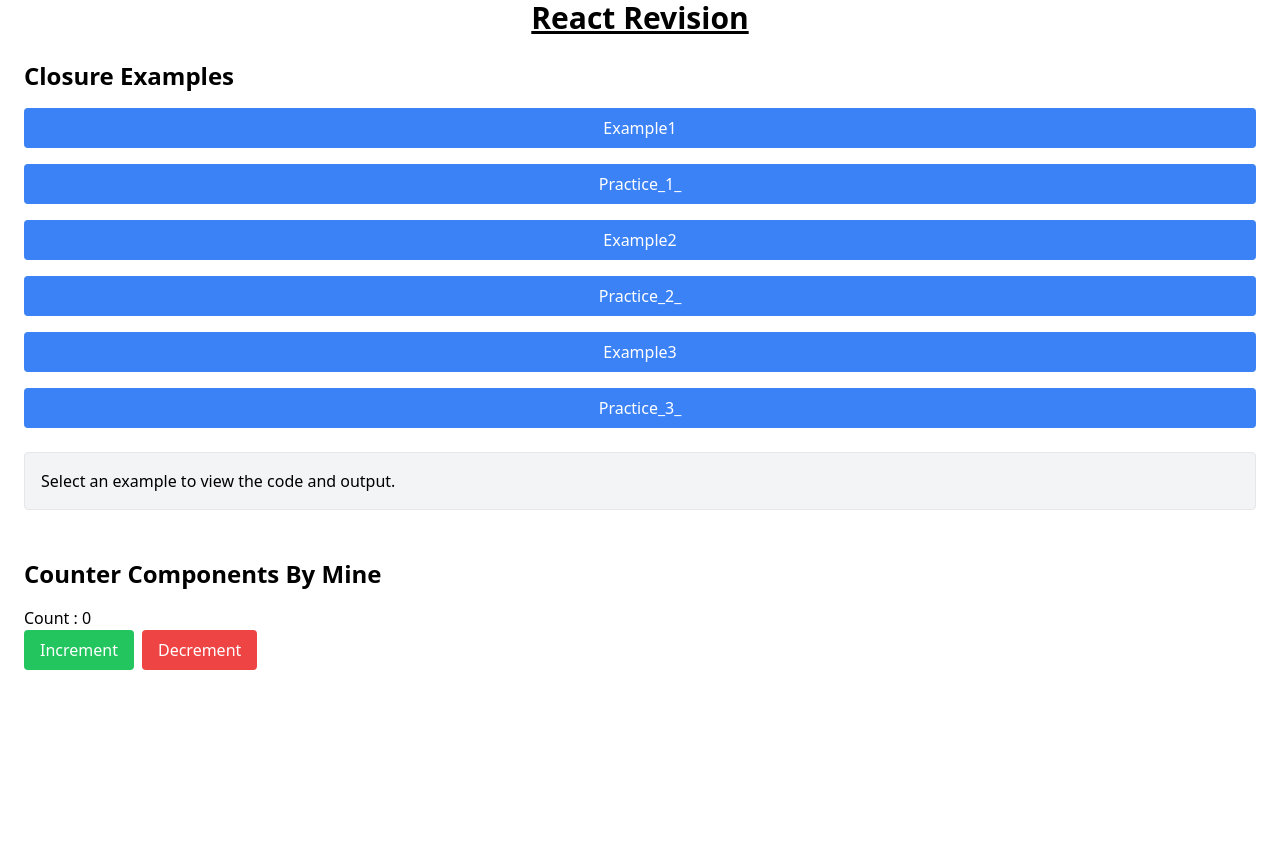
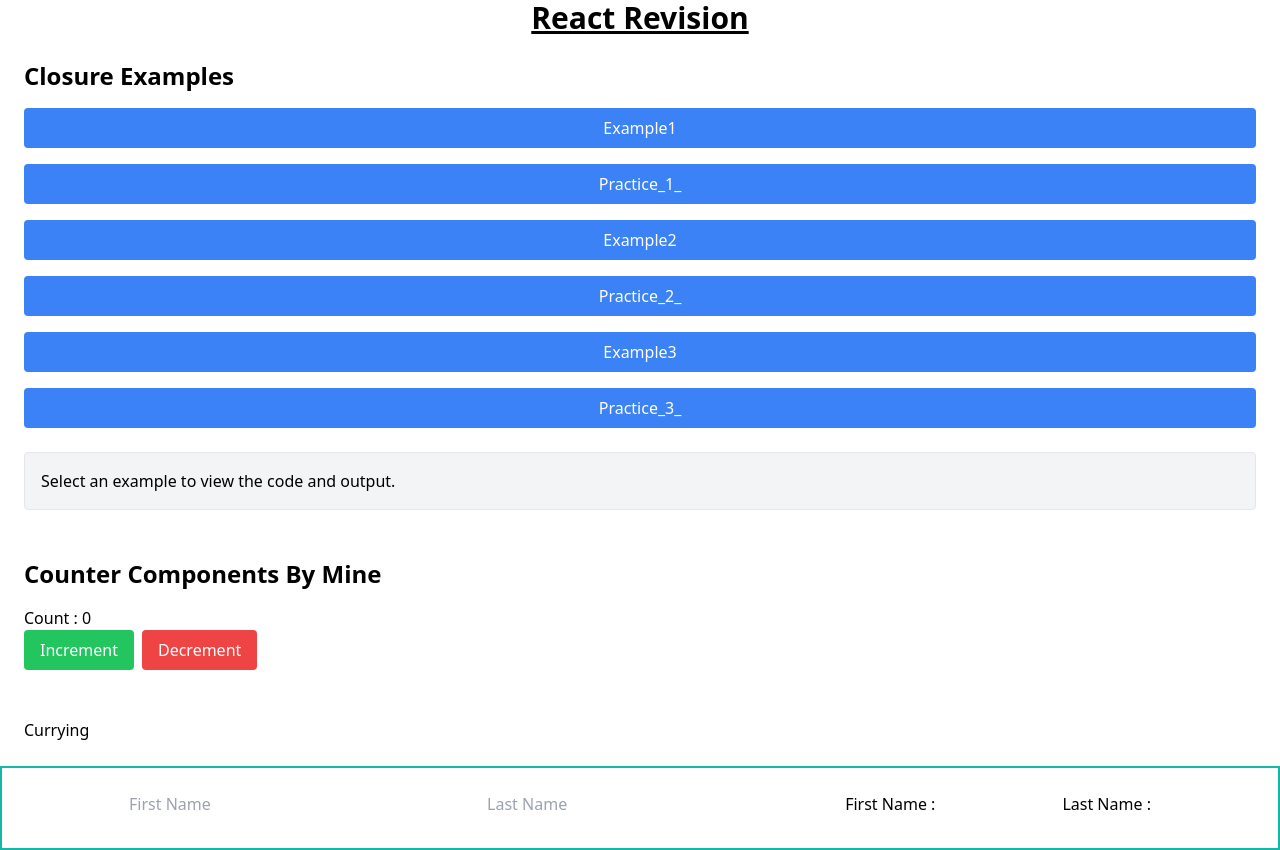
Before and after one commit to MJMahedi/react-revision, a React (Vite) app: page / in a window 1280 px wide. Before the commit the page ends 800 px from the top, so only its background shows below. Built offline with nearby package versions, Linux system fonts and the light colour scheme.

Commit message:
currying use in jsx

```diff
--- a/src/App.jsx
+++ b/src/App.jsx
@@ -1,6 +1,7 @@
 import Clouser from "./components/Clouser";
 import Counter_Mine from "./components/Counter_Mine";
 import CounterComponent from "./components/CounterComponent";
+import Currying from "./components/Currying";
 // import "./practice/practice";
 // import "./practice/Closure/OuterInnerFunction";
 // import "./practice/Closure/PrivateVariable";
@@ -25,6 +26,7 @@
 
         {/* <CounterComponent></CounterComponent> */}
         <Counter_Mine></Counter_Mine>
+        <Currying></Currying>
       </div>
     </>
   )
--- a/src/components/Currying.jsx
+++ b/src/components/Currying.jsx
@@ -1,11 +1,32 @@
-import React, {useState} from 'react'
+import React, { useState } from 'react'
 
-const Currying = () => {
-  return (
-    <div>
+const handleInputChange = (fieldName) => (event) => {
+  return { [fieldName]: event.target.value };
+};
 
+function CurriedinputComponents() {
+  const [values, setValues] = useState({ firstName: '', lastName: '' });
+
+  const handleChange = (fieldName) => (event) => {
+    setValues({
+      ...values,
+      ...handleInputChange(fieldName)(event),
+    });
+  };
+
+  return (<>
+    <h1 className='p-6'>Currying</h1>
+    <div className='flex items-center justify-evenly pt-6 pb-8 border-2 border-teal-500'>
+      <input type='text' placeholder='First Name' value={values.firstName}
+        onChange={handleChange('firstName')}
+      />
+      <input type='text' placeholder='Last Name'  value={values.lastName}
+        onChange={handleChange('lastName')}/>
+      <p>First Name :{values.firstName}</p>
+      <p>Last Name :{values.lastName}</p>
     </div>
+  </>
   )
 }
 
-export default Currying
+export default CurriedinputComponents
```
